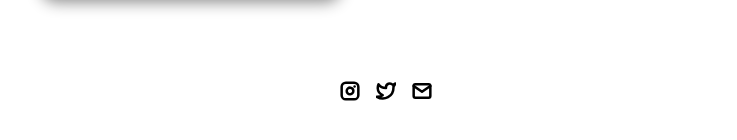
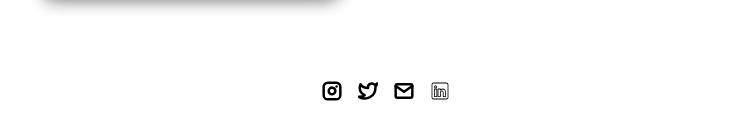
Before and after one commit to Nicco6598/nicco6598.github.io, a plain HTML site: page index.html in a window 1280 px wide. Shown: the part 1712-1852 px from the top of the page, without its empty margins (254-991 px from the left). Drawn offline with Linux system fonts and the light colour scheme.

Commit message:
Porfolio Upload, some styles changes

```diff
--- a/css/utilities.css
+++ b/css/utilities.css
@@ -102,7 +102,7 @@ a.icon-link:hover {
 
 .nav-title-link:hover {
   text-decoration: none;
-  color: #946dff;
+  color: #327aff;
   transition: color 0.5s;
 }
 
--- a/index.html
+++ b/index.html
@@ -175,8 +175,11 @@
 
         This should be the same across all pages.
       -->
-      <a class="icon-link" href="mailto:nicco6598@gmail.com">
+      <a class="icon-link" target="_blank" href="mailto:nicco6598@gmail.com">
         <image src="./assets/icons/mail.svg" class="footer-icon"/>
+      </a>
+      <a class="icon-link" target="_blank" href="https://www.linkedin.com/in/marco-niccolini98/">
+        <image src="./assets/icons/icons8-linkedin.svg" class="footer-icon"/>
       </a>
     </div>
 
```
Also changed, not shown: assets/icons/icons8-linkedin.svg (added).
